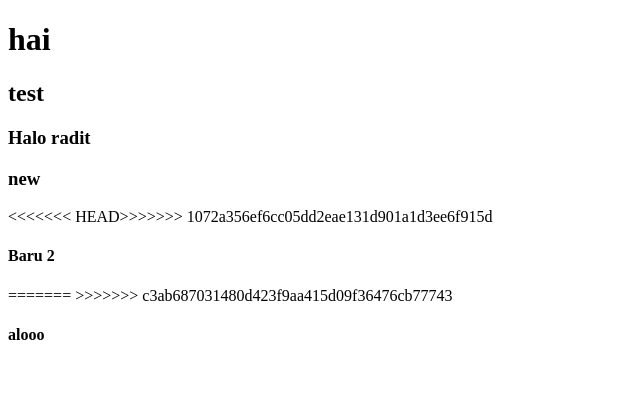
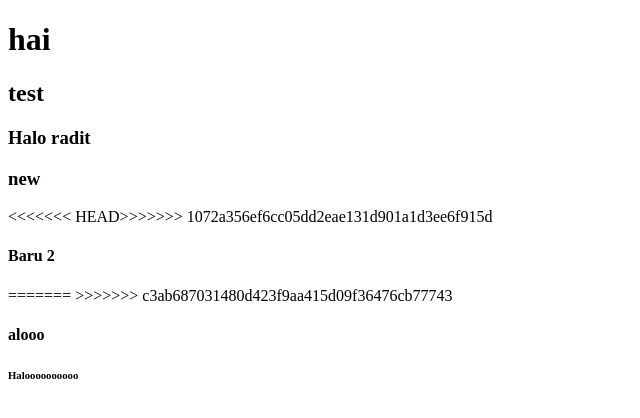
Before and after one commit to Trinity-Umkt/Portofolio, a plain HTML site: page index.html in a window 1280 px wide. Shown: the full height of the page, 0-640 px from the left. Drawn offline with Linux system fonts and the light colour scheme.

Commit message:
Update index.html
perunbahan 3

```diff
--- a/index.html
+++ b/index.html
@@ -22,6 +22,8 @@
 
         <h4>alooo</h4>
 
+        <h6>Haloooooooooo</h6>
+
 </body>
 
 </html>
```
